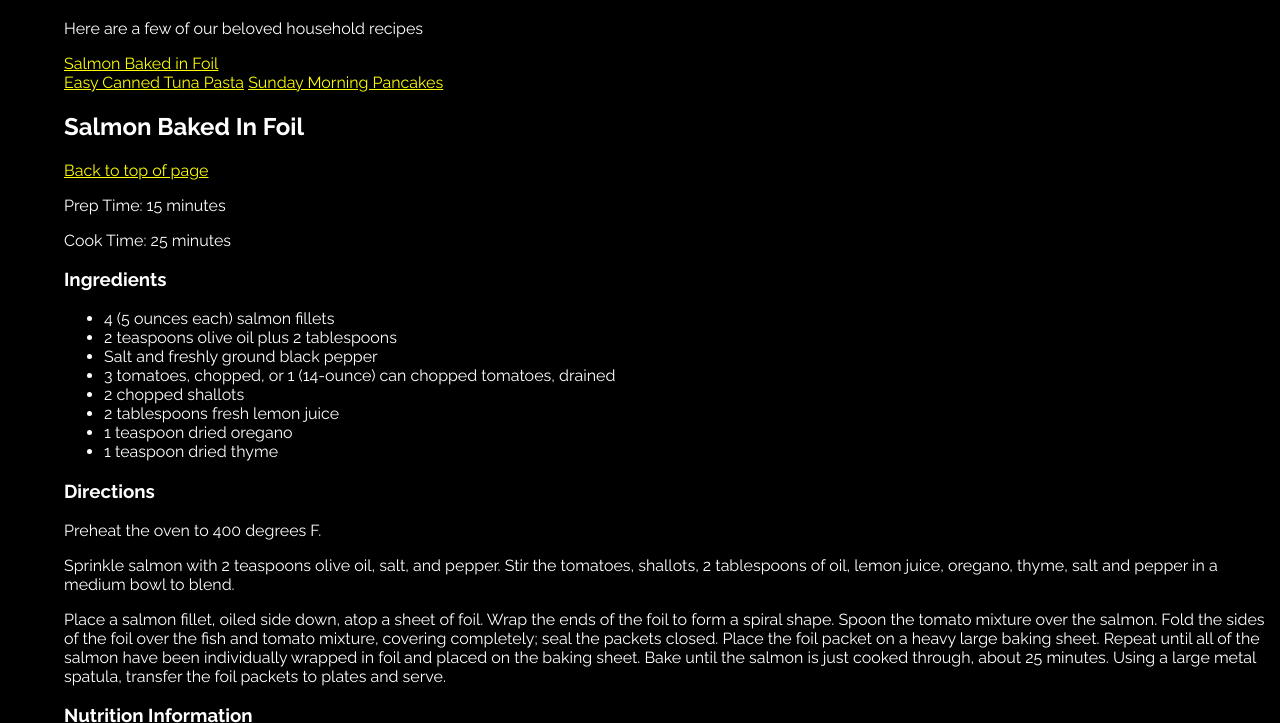
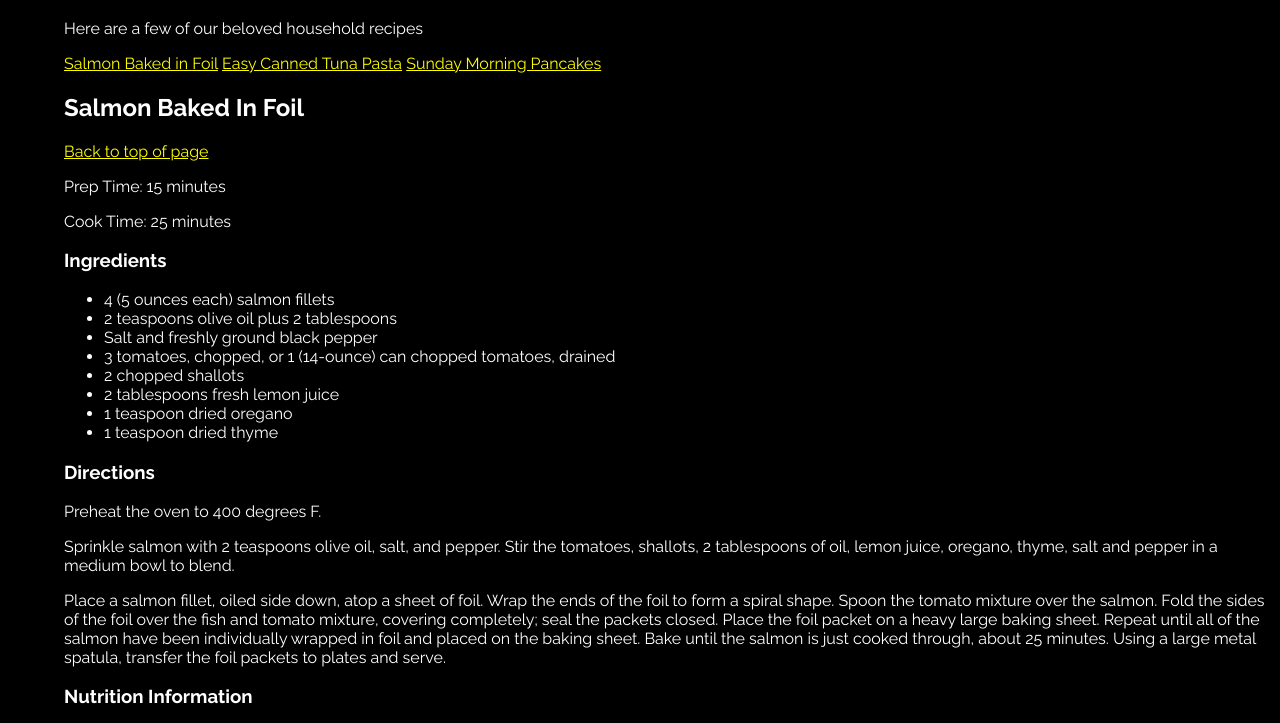
Before and after one commit to quarenee/quarenee.github.io, a plain HTML site: page index.html in a window 1280 px wide. Shown: the part 61-784 px from the top of the page. Drawn offline with Linux system fonts and the light colour scheme.

Commit message:
Update index.html

```diff
--- a/index.html
+++ b/index.html
@@ -12,7 +12,7 @@
     <h1 id="home">Recipes</h1>
     <p>Here are a few of our beloved household recipes</p>
     <nav>
-      <a href="#salmon">Salmon Baked in Foil</a><br />
+      <a href="#salmon">Salmon Baked in Foil</a>
       <a href="#tuna">Easy Canned Tuna Pasta</a>
       <a href="#pancakes">Sunday Morning Pancakes</a>
     </nav>
```
